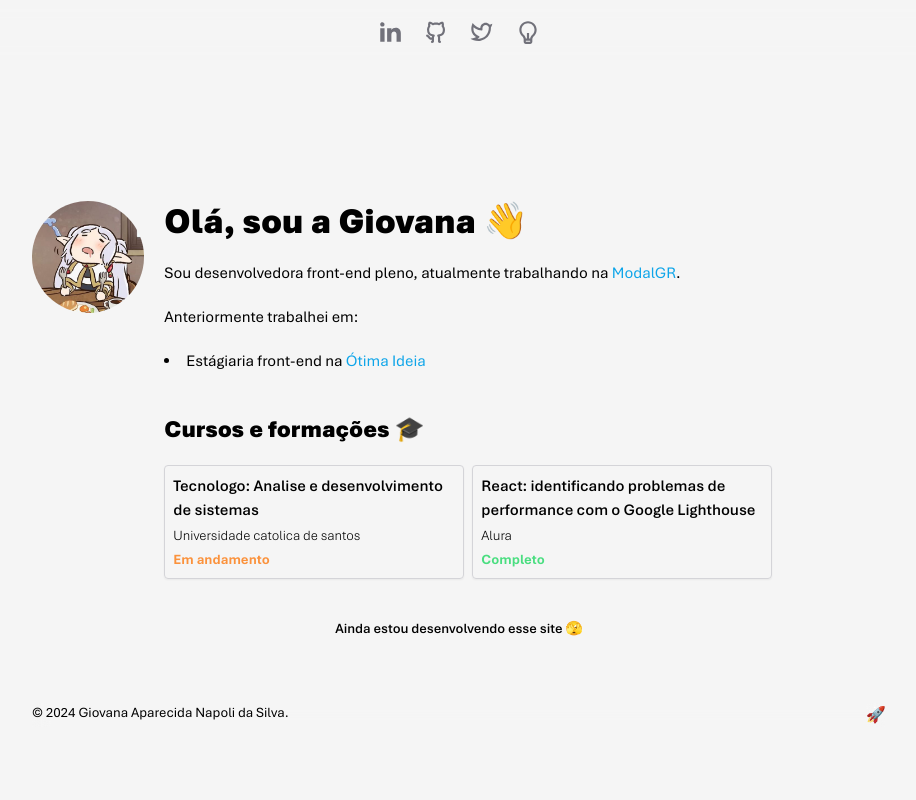
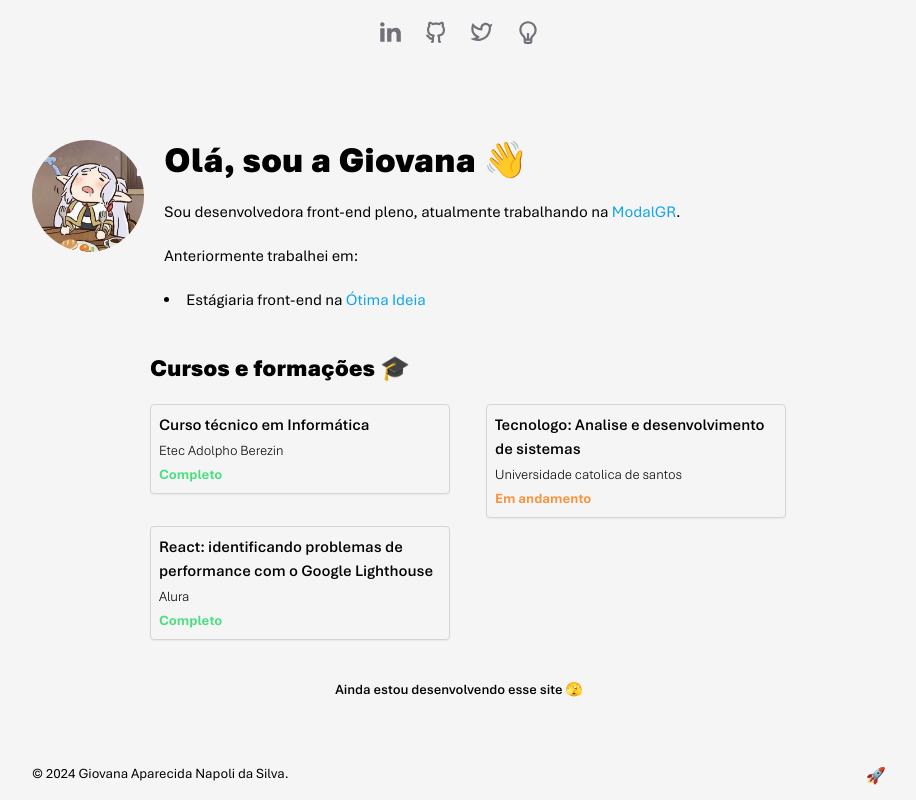
Before and after one commit to GiovanaNapoli/portfolio, a React (Vite) app: page / in a window 1280 px wide. Shown: the whole page, without its empty margins (181-1097 px from the left). Built offline with nearby package versions, Linux system fonts and the light colour scheme.

Commit message:
feat: courses

```diff
--- a/src/constants.tsx
+++ b/src/constants.tsx
@@ -2,6 +2,11 @@ import { RiTwitterLine, RiGithubLine, RiLinkedinFill } from "react-icons/ri";
 import { CoursesStatus, CoursesType } from "./types";
 
 export const courses: CoursesType[] = [
+  {
+    name: "Curso técnico em Informática",
+    school: "Etec Adolpho Berezin",
+    status: CoursesStatus.COMPLETED,
+  },
   {
     name: "Tecnologo: Analise e desenvolvimento de sistemas",
     school: "Universidade catolica de santos",
```
